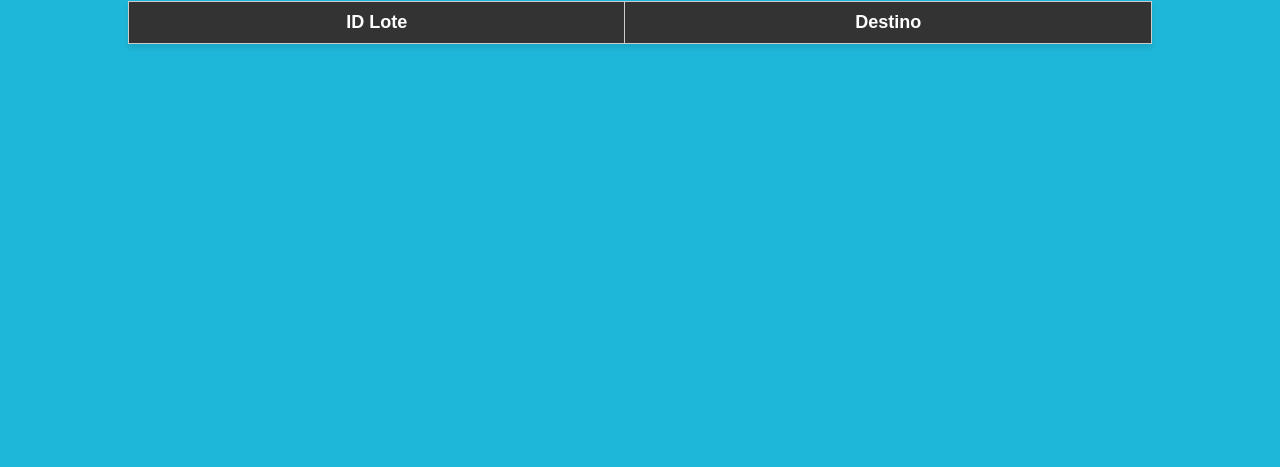
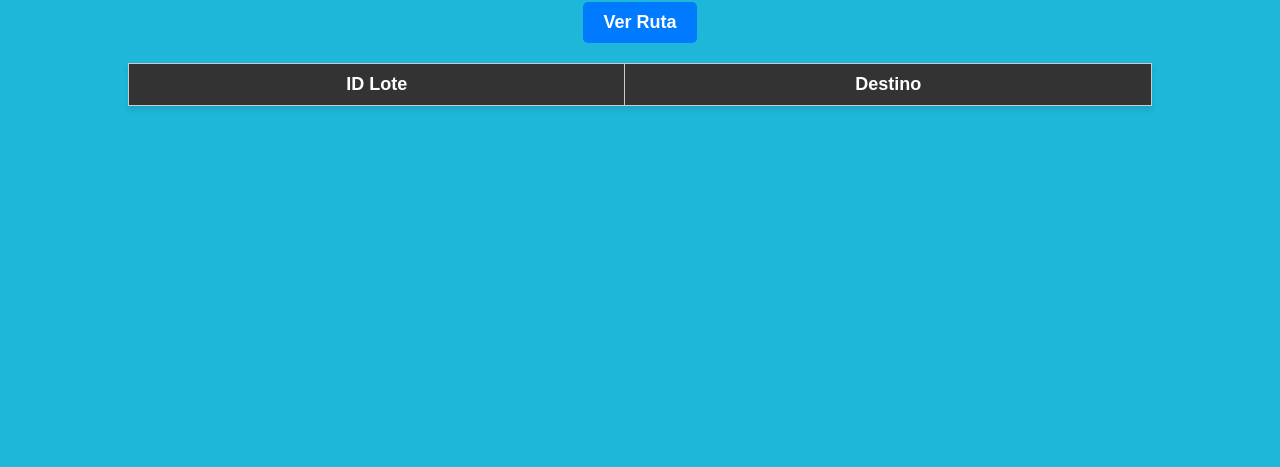
Before and after one commit to Proyecto-UTU-3BH/Aplicacion-Choferes, a website: page Html/homepageCamionero.html in a window 1280 px wide. Shown: the part 106-573 px from the top of the page. Drawn offline with Linux system fonts and the light colour scheme; some packages are replaced by stand-ins of ours; no server answers; sample sign-in values are in the browser's storage; a script that the page names is missing.

Commit message:
Boton para ir directo a ver Rutas

```diff
--- a/Css/Estilohomepage.css
+++ b/Css/Estilohomepage.css
@@ -65,7 +65,7 @@ body {
 .sidenav img {
     width: 120px;
     display: block;
-    margin:0 50px 20px 45px;
+    margin: 0 50px 20px 45px;
     opacity: 0.7;
 }
 
@@ -78,7 +78,29 @@ h2 {
     color: #fff;
 }
 
+a {
+    text-decoration: none;
+}
 
+
+.ver-ruta-btn {
+    display: block;
+    margin: 20px auto;
+    padding: 10px 20px;
+    background-color: #007bff;
+    color: #fff;
+    border: none;
+    border-radius: 5px;
+    font-size: 18px;
+    cursor: pointer;
+    transition: background-color 0.3s;
+    font-family: Arial, sans-serif;
+    font-weight: bold;
+}
+
+.ver-ruta-btn:hover {
+    background-color: #0056b3;
+}
 
 .show {
     left: 0;
@@ -119,13 +141,14 @@ td {
 
 tr:nth-child(even) {
     background-color: #f2f2f2;
-  }
+}
 
-  tr:hover {
-    background-color: #ddd;
-  }
+tr:hover {
+    background-color: rgba(24, 145, 172, 0.7);
+    color: #fff;
+}
 
-  @media screen and (max-width: 768px) {
+@media screen and (max-width: 768px) {
 
 
     .sidenav a {
@@ -145,7 +168,8 @@ tr:nth-child(even) {
         font-size: 20px;
     }
 
-    th, td {
+    th,
+    td {
         font-size: 14px;
         padding: 8px;
     }
--- a/Html/homepageCamionero.html
+++ b/Html/homepageCamionero.html
@@ -32,6 +32,7 @@
   </script>
     <div class="content">
         <h2>Lotes a Transportar</h2>
+        <a href="/Html/rutas.html"><button id="verRutaBtn" class="ver-ruta-btn">Ver Ruta</button></a>
     </div>
 
       <table class="default">
```
